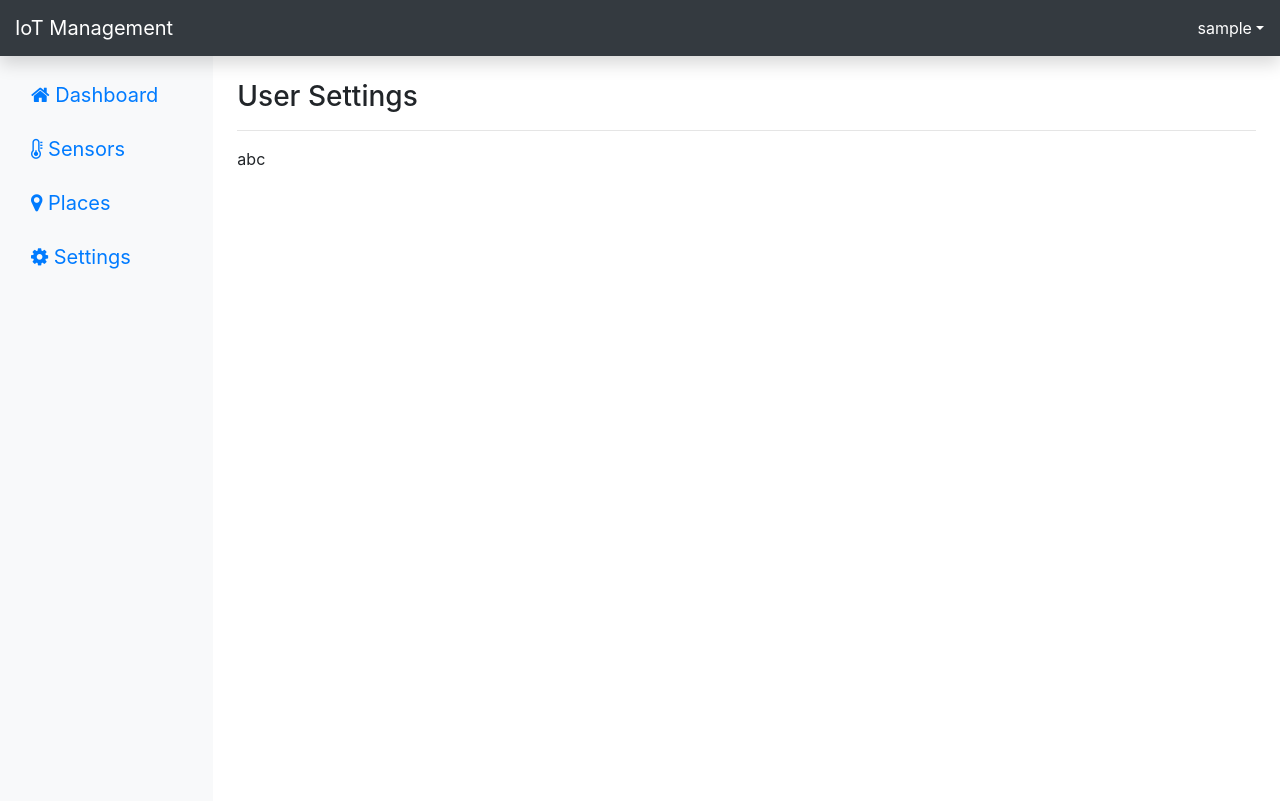
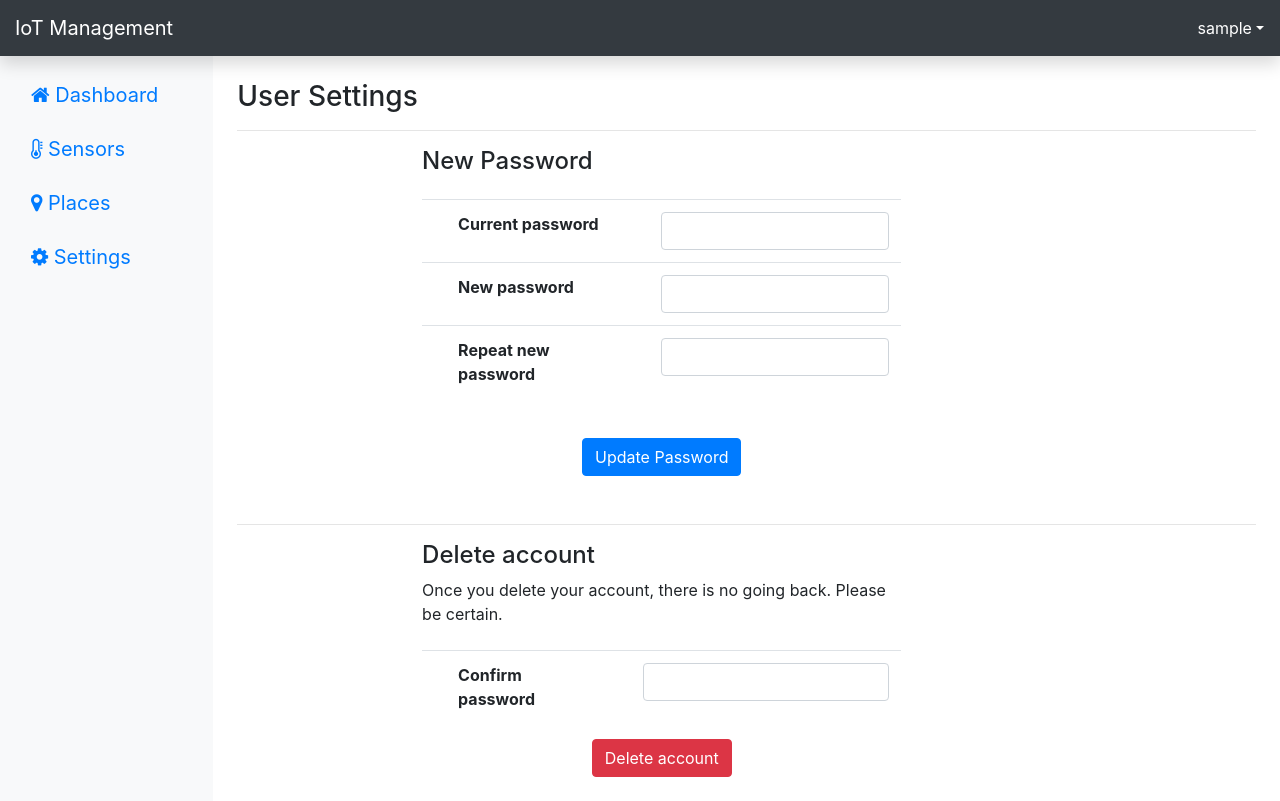
Before and after one commit to rogowski-piotr/iot-management-vue, a Vue app: page /user-settings in a window 1280 px wide. Built offline with nearby package versions, Linux system fonts and the light colour scheme; sample sign-in values are in the browser's storage.

Commit message:
add usersettings - change password

```diff
--- a/src/pages/UserSettings.vue
+++ b/src/pages/UserSettings.vue
@@ -7,7 +7,78 @@
 
         <h3>User Settings</h3>
         <hr/>
-        abc
+
+        <div v-if="updateStatus != null" class="alert alert-warning text-center" role="alert" id="alert-invalid-data">
+            <h4 class="alert-heading">❌ Can not update! ❌</h4>
+            <div v-for="msg in errorMessage" :key="msg.id">
+                <hr>
+                {{ msg }}
+            </div>
+        </div>
+
+        <div class="col-lg-6 offset-lg-2">
+
+          <div class="text-left mb-4">
+            <h4>New Password</h4>
+          </div>
+
+            <table class="table table-hover text-left">
+                <tr>
+                    <td></td>
+                    <th scope="row">Current password</th>
+                    <td></td>
+                    <td>
+                        <input type="password" class="form-control" v-model="resetPasswordPayload.currentPassword">
+                    </td>
+                </tr>
+                <tr>
+                    <td></td>
+                    <th scope="row">New password</th>
+                    <td></td>
+                    <td>
+                        <input type="password" class="form-control" v-model="resetPasswordPayload.newPassword">
+                    </td>
+                </tr>
+                <tr>
+                    <td></td>
+                    <th scope="row">Repeat new password</th>
+                    <td></td>
+                    <td>
+                        <input type="password" class="form-control" v-model="repeatedPassword">
+                    </td>
+                </tr>
+            </table>
+
+            <br/>
+            <div class="text-center mb-5">
+                <button @click="updatePassword" type="button" class="btn btn-primary">Update Password</button>
+            </div>
+
+        </div>
+        <hr/>
+        <div class="col-lg-6 offset-lg-2">
+
+            <div class="text-left mb-4">
+              <h4>Delete account</h4>
+              Once you delete your account, there is no going back. Please be certain.
+            </div>
+
+            <table class="table table-hover text-left">
+                <tr>
+                    <td></td>
+                    <th scope="row">Confirm password</th>
+                    <td></td>
+                    <td>
+                        <input type="password" class="form-control" v-model="deleteAccountConfirmationPassowrd">
+                    </td>
+                </tr>
+            </table>
+
+            <div class="text-center">
+                <button @click="update" type="button" class="btn btn-danger">Delete account</button>
+            </div>
+
+        </div>
 
       </div>
     </div>
@@ -17,8 +88,55 @@
 <script>
 import Navbar from '../components/Navbar';
 import Sidebar from '../components/Sidebar';
+import router from '../helpers/router';
+import { userService } from '../services';
 
 export default {
   components: { Navbar, Sidebar },
+  data () {
+      return {
+          resetPasswordPayload: {
+              email: null,
+              currentPassword: null,
+              newPassword: null
+          },
+          repeatedPassword: null,
+          deleteAccountConfirmationPassowrd: null,
+          updateStatus: null,
+          errorMessage: '',
+      }
+  },
+  methods: {
+      updatePassword() {
+          this.resetPasswordPayload.email = userService.getCurrentUser().email
+          if (! this.isPasswordValid()) {
+              this.updateStatus = 400
+              this.errorMessage = ['Passwords are not the same']
+              return;
+          }
+          userService.updatePassword(this.resetPasswordPayload)
+              .then(response => {
+                  this.updateStatus = response.status
+                  if (response.status === 202) {
+                      router.push("/login")
+                  } else {
+                      return response.json()
+                  }
+              })
+              .then(errorMsg => this.errorMessage = this.parseErrorMsg(errorMsg))
+      },
+      parseErrorMsg(errorMsg) {
+          if (errorMsg === undefined) return;
+          var msg = [];
+          var keys = Object.keys(errorMsg);
+          keys.forEach(function(key) {
+              msg.push(key + ' ' + errorMsg[key]);
+          });
+          return msg;
+      },
+      isPasswordValid() {
+          return this.resetPasswordPayload.newPassword == this.repeatedPassword
+      }
+  }
 };
 </script>
--- a/src/services/userService.js
+++ b/src/services/userService.js
@@ -11,6 +11,7 @@ export const userService = {
     update,
     deleteOne,
     getCurrentUser,
+    updatePassword,
 };
 
 function login(name, password) {
@@ -114,6 +115,17 @@ function deleteOne(id) {
     return fetch(`http://192.168.0.18:8080/api_auth/users/` + id, requestOptions);
 }
 
+function updatePassword(payload) {
+    console.log('update')
+    const requestOptions = {
+        method: 'PUT',
+        headers: authHeader(),
+        body: JSON.stringify(payload)
+    };
+    // return fetch(`http://192.168.0.102:8080/api_auth/account/update-password/`, requestOptions);
+    return fetch(`http://192.168.0.18:8080/api_auth/account/update-password/`, requestOptions)
+}
+
 function handleResponse(response) {
     return response.text().then(text => {
         const data = text && JSON.parse(text);
```
